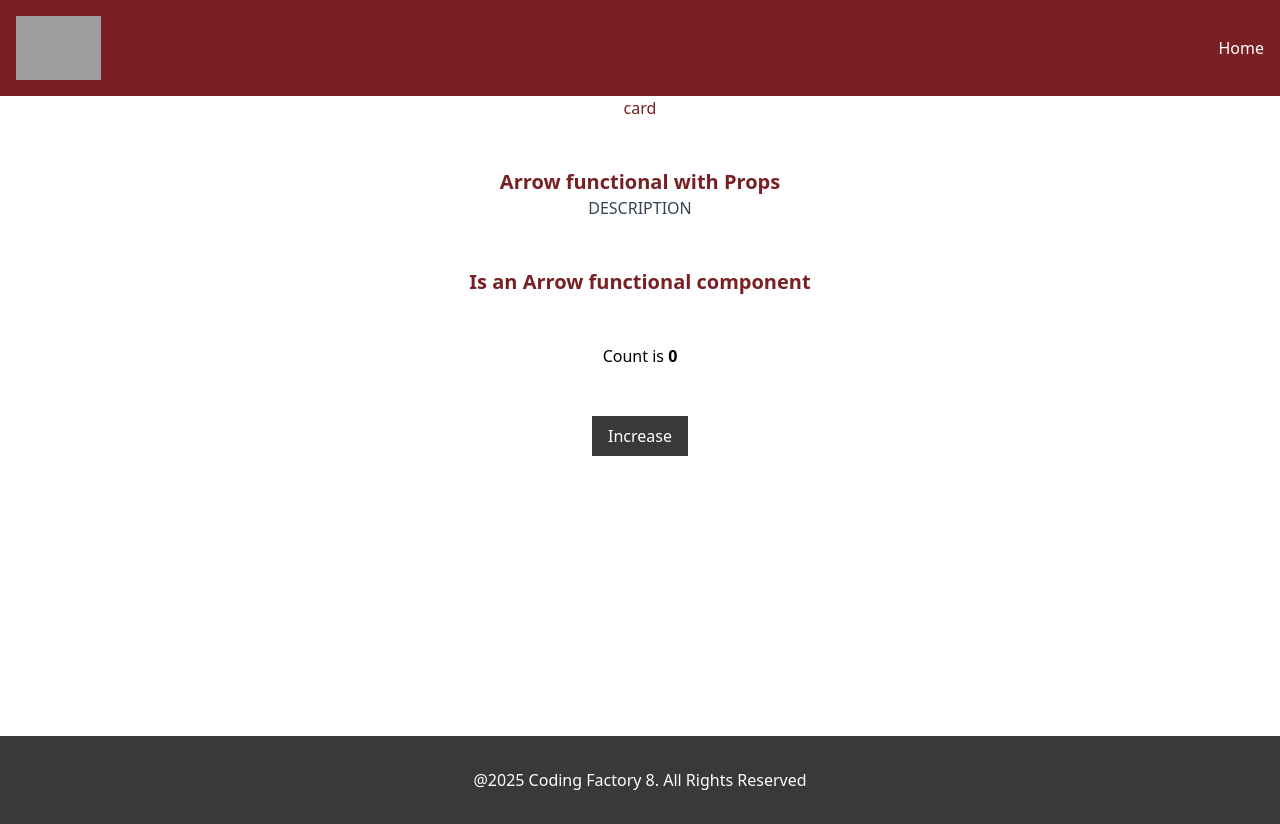
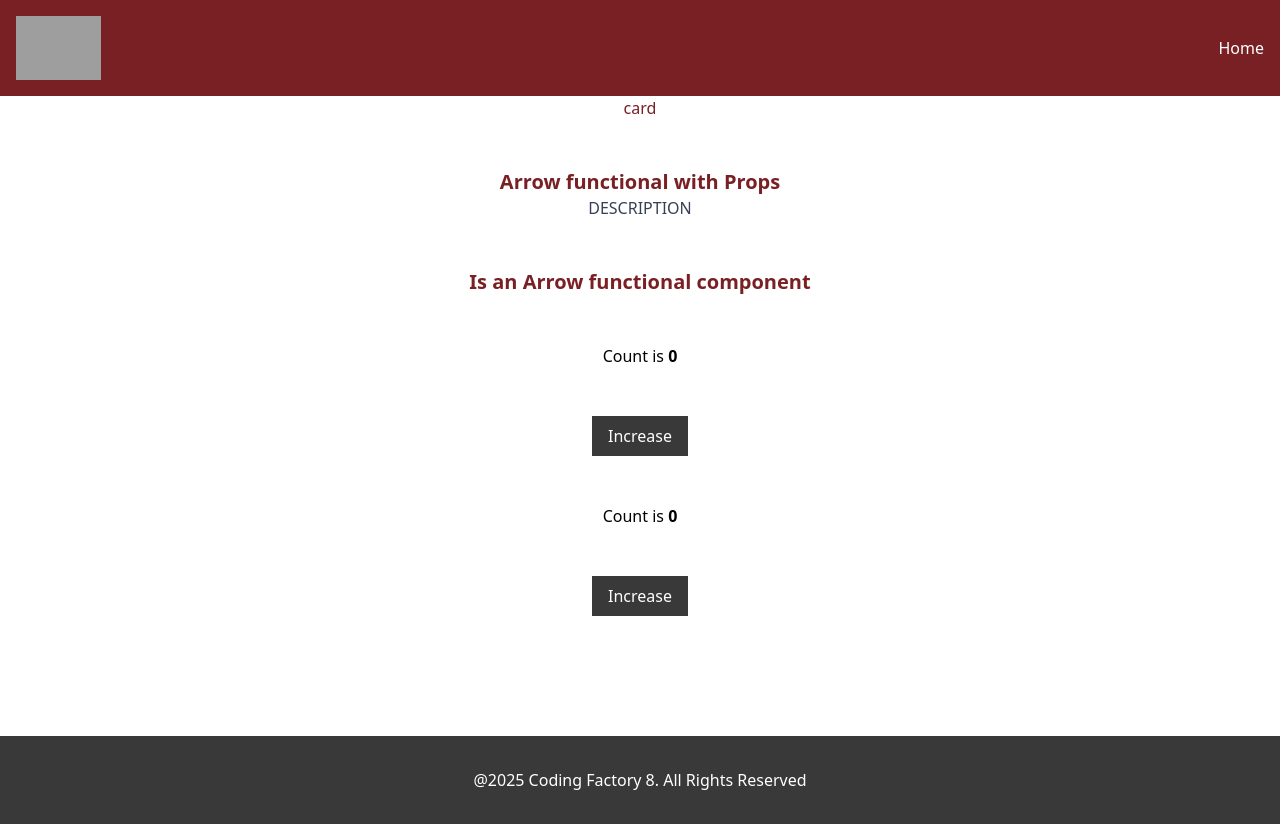
Before and after one commit to jeanAnatol/react-intro-2, a React (Vite) app: page / in a window 1280 px wide. Built offline with nearby package versions, Linux system fonts and the light colour scheme; grey boxes are pictures that could not be loaded.

Commit message:
feat: add ClassComponentWithState.tsx with counter

```diff
--- a/src/App.tsx
+++ b/src/App.tsx
@@ -9,6 +9,7 @@ import ArrowFunctionalComponentWithPropsType from "./components/ViteIntro/ArrowF
 import Card from "./components/Card.tsx";
 import Layout from "./components/Layout";
 import FunctionalComponentWithState from "./components/FunctionalComponentWithState.tsx";
+import ClassComponentWithState from "./components/ClassComponentWithState.tsx";
 
 function App() {
 
@@ -30,6 +31,7 @@ function App() {
                 <ArrowFunctionalComponent/>
             </Card>
             <FunctionalComponentWithState/>
+            <ClassComponentWithState/>
         </Layout>
     </>
 
--- /dev/null
+++ b/src/components/ClassComponentWithState.tsx
@@ -0,0 +1,32 @@
+import { Component } from "react";
+
+type Props = object;
+type State = {
+  count: number;
+};
+
+
+class ClassComponentWithState extends Component<Props, State> {
+    constructor(props:Props){
+        super(props);
+        this.state = { count: 0 };
+    }
+    increase = () => {
+        this.setState({count: this.state.count + 1});
+    }
+    render() {
+        return (
+            <>
+                <h1 className="text-center my-12">Count is <strong>{this.state.count}</strong></h1>
+                <div className="text-center">
+                    <button className="bg-cf-dark-gray text-white py-2 px-4"
+                            onClick={this.increase}
+                        // onClick={() => setCount((count) => count + 1)}
+                    >Increase
+                    </button>
+                </div>
+            </>
+        )
+    }
+}
+export default ClassComponentWithState;
```
